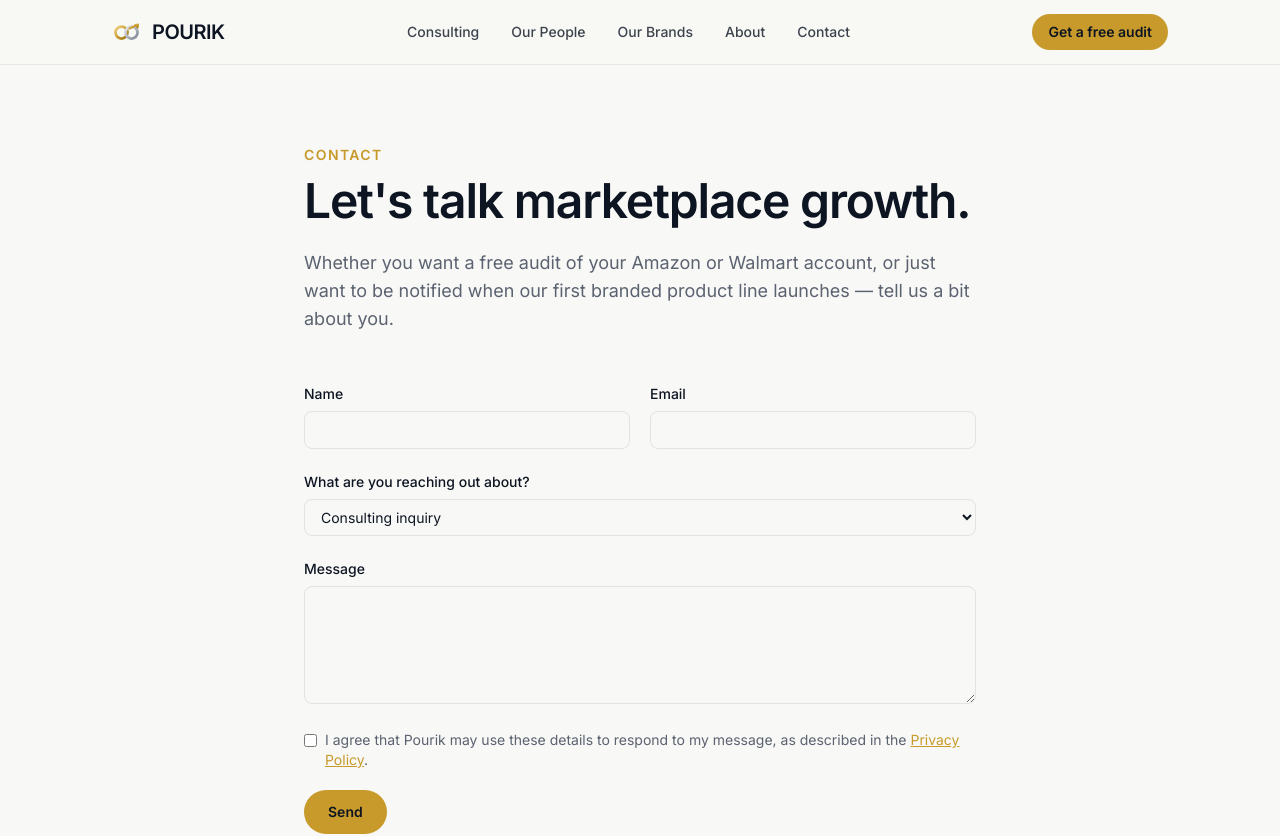
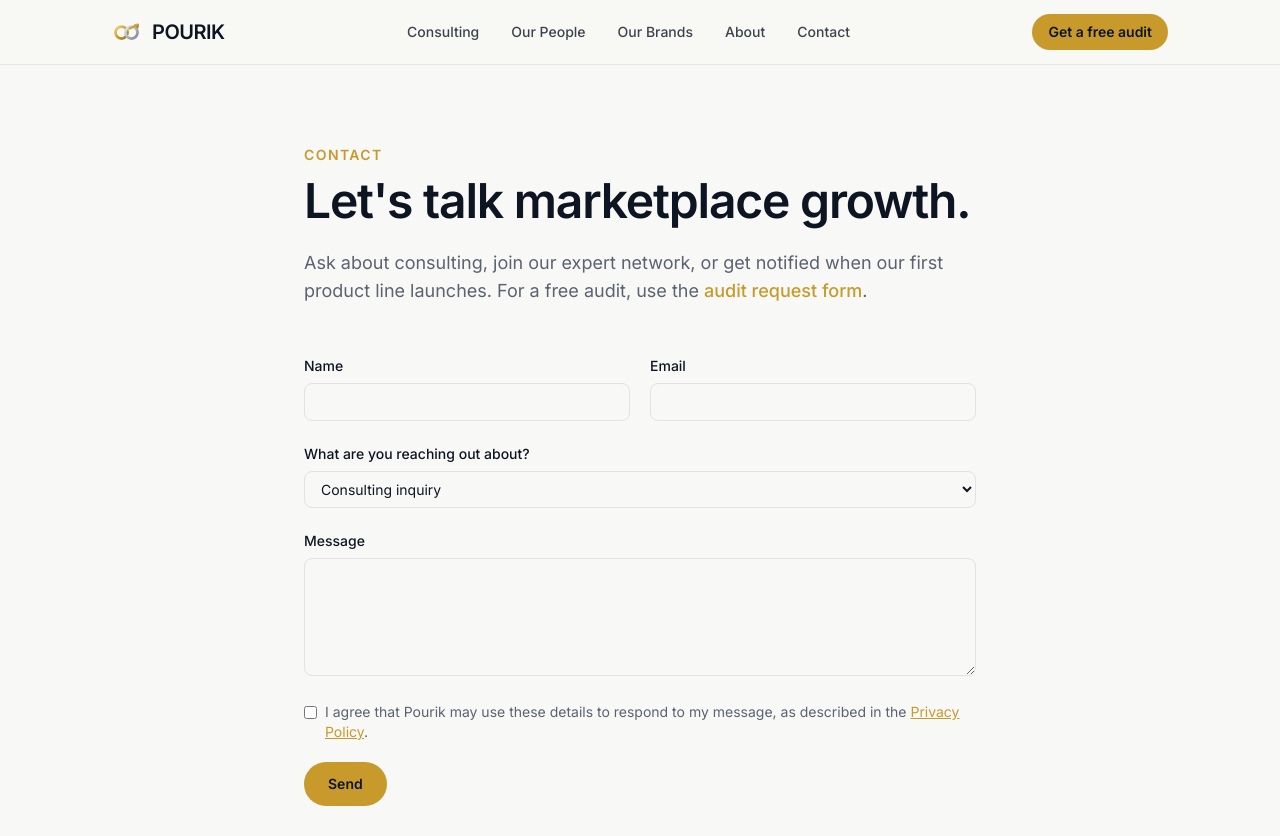
Before and after one commit to ranjandsgpt/pourik, a Next.js app: page /contact in a window 1280 px wide. Shown: the top 836 px of the page. Built offline with nearby package versions, Linux system fonts and the light colour scheme.

Commit message:
Site rebuild: contact page

```diff
--- a/app/contact/page.tsx
+++ b/app/contact/page.tsx
@@ -4,7 +4,7 @@ import ContactForm from "@/components/ContactForm";
 export const metadata: Metadata = {
   title: "Contact — Pourik",
   description:
-    "Get a free marketplace audit, ask about consulting, or get notified when Pourik-owned brands launch.",
+    "Contact Pourik about marketplace consulting, joining our expert network, or updates on Pourik-owned brands.",
 };
 
 export default function ContactPage() {
@@ -17,9 +17,9 @@ export default function ContactPage() {
         Let&apos;s talk marketplace growth.
       </h1>
       <p className="mt-6 text-lg text-muted">
-        Whether you want a free audit of your Amazon or Walmart account, or
-        just want to be notified when our first branded product line
-        launches — tell us a bit about you.
+        Ask about consulting, join our expert network, or get notified when
+        our first product line launches. For a free audit, use the{" "}
+        <a href="/audit" className="font-medium text-brand">audit request form</a>.
       </p>
 
       <div className="mt-12">
```
